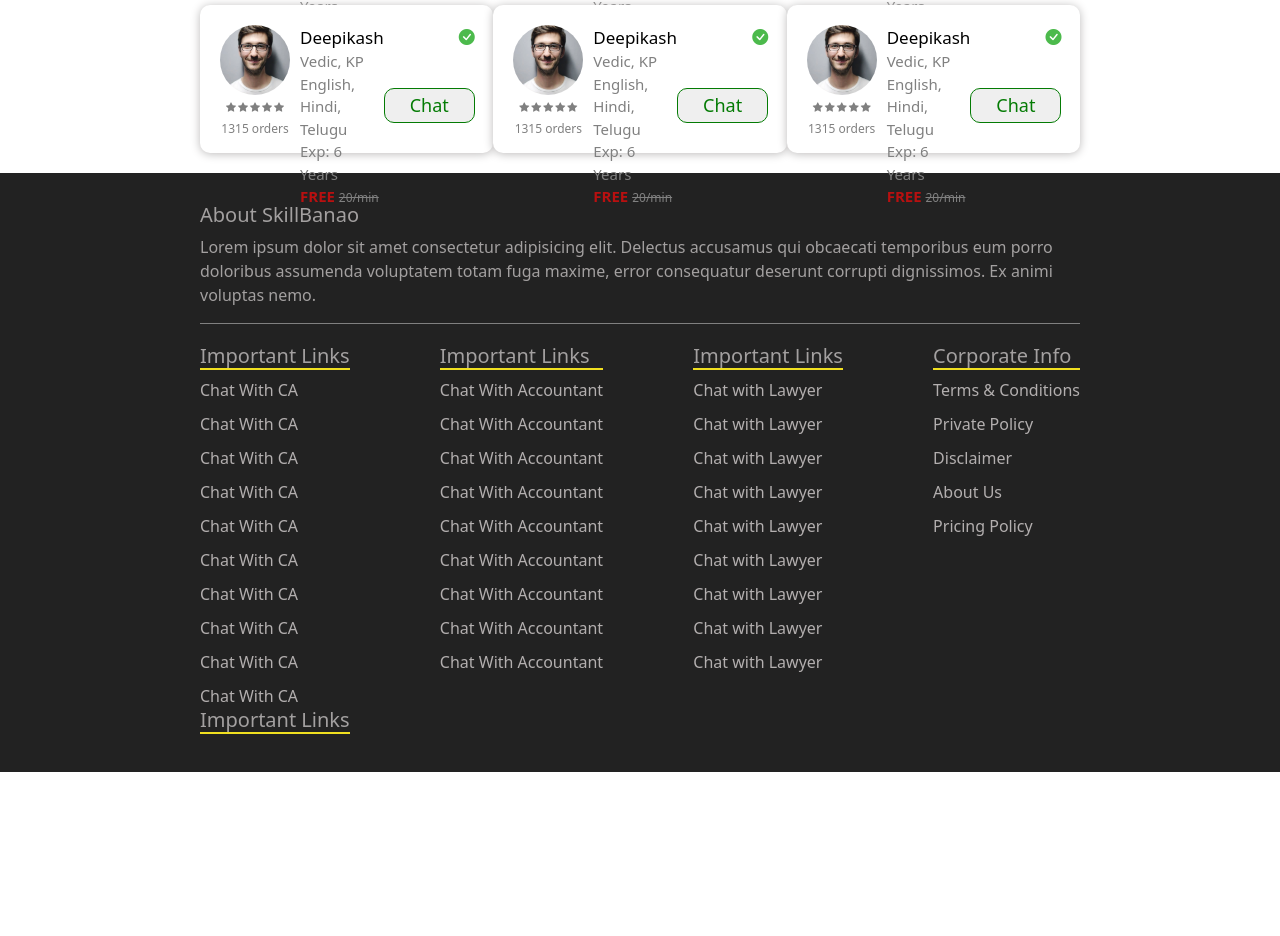
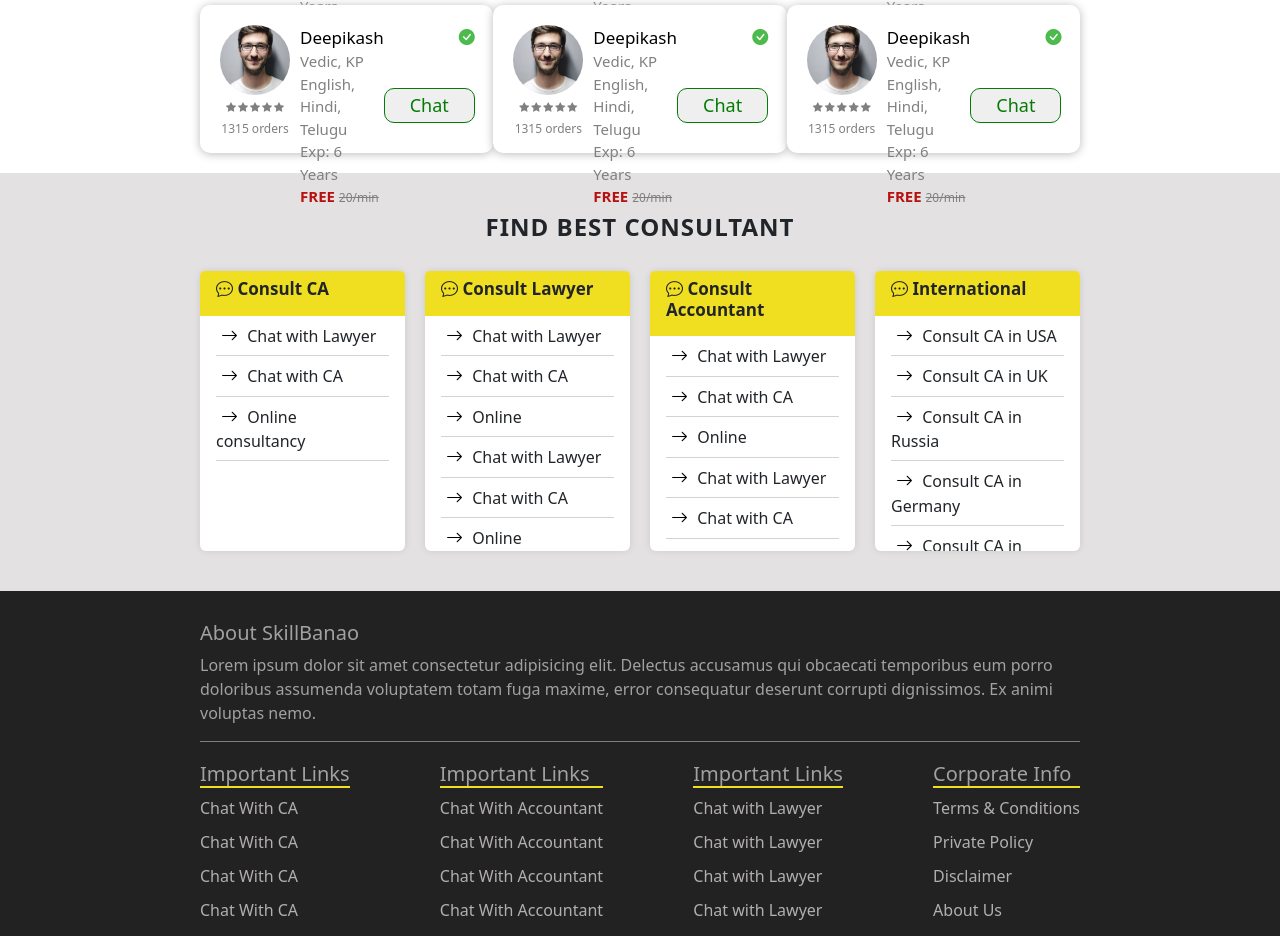
Before and after one commit to TecSynergia/skillbanao, a React (Vite) app: page /chat-with-CA in a window 1280 px wide. Shown: the part 1141-2077 px from the top of the page. Before the commit the page ends 1913 px from the top, so only its background shows below. Built offline with nearby package versions, Linux system fonts and the light colour scheme.

Commit message:
Bhargavi-Completed one component in chat page

```diff
--- a/src/components/Chat-with-CA/BestAstrologers.jsx
+++ /dev/null
@@ -1,18 +0,0 @@
-import React from 'react'
-
-function BestAstrologers() {
-  return (
-    <div className="astrologers">
-        <h4>FIND BEST ASTROLOGERS</h4>
-        <div className="astrologerCards">
-            <div className="card">
-                <div className="card-header">
-                    <h5>Consult Astrologer</h5>
-                </div>
-            </div>
-        </div>
-    </div>
-  )
-}
-
-export default BestAstrologers
--- /dev/null
+++ b/src/components/Chat-with-CA/BestConsultancy.jsx
@@ -0,0 +1,75 @@
+import React from 'react'
+import './BestConsultancy.scss'
+
+function BestConsultancy() {
+  return (
+    <div className="astrologers">
+        <h4>FIND BEST CONSULTANT</h4>
+        <div className="astrologerCards">
+            <div className="card">
+                <div className="card-header">
+                    <h6><i class="bi bi-chat-dots"></i> Consult CA</h6>
+                </div>
+                <div className="card-body">
+                  <span><i class="bi bi-arrow-right"></i> Chat with Lawyer</span>
+                  <span><i class="bi bi-arrow-right"></i> Chat with CA</span>
+                  <span><i class="bi bi-arrow-right"></i> Online consultancy</span>
+                </div>
+            </div>
+            <div className="card">
+                <div className="card-header">
+                    <h6><i class="bi bi-chat-dots"></i> Consult Lawyer</h6>
+                </div>
+                <div className="card-body">
+                  <span><i class="bi bi-arrow-right"></i> Chat with Lawyer</span>
+                  <span><i class="bi bi-arrow-right"></i> Chat with CA</span>
+                  <span><i class="bi bi-arrow-right"></i> Online</span>
+                  <span><i class="bi bi-arrow-right"></i> Chat with Lawyer</span>
+                  <span><i class="bi bi-arrow-right"></i> Chat with CA</span>
+                  <span><i class="bi bi-arrow-right"></i> Online</span>
+                  <span><i class="bi bi-arrow-right"></i> Chat with Lawyer</span>
+                  <span><i class="bi bi-arrow-right"></i> Chat with CA</span>
+                  <span><i class="bi bi-arrow-right"></i> Online</span>
+                </div>
+            </div>
+            <div className="card">
+                <div className="card-header">
+                    <h6><i class="bi bi-chat-dots"></i> Consult Accountant</h6>
+                </div>
+                <div className="card-body">
+                  <span><i class="bi bi-arrow-right"></i> Chat with Lawyer</span>
+                  <span><i class="bi bi-arrow-right"></i> Chat with CA</span>
+                  <span><i class="bi bi-arrow-right"></i> Online</span>
+                  <span><i class="bi bi-arrow-right"></i> Chat with Lawyer</span>
+                  <span><i class="bi bi-arrow-right"></i> Chat with CA</span>
+                  <span><i class="bi bi-arrow-right"></i> Online</span>
+                  <span><i class="bi bi-arrow-right"></i> Chat with Lawyer</span>
+                  <span><i class="bi bi-arrow-right"></i> Chat with CA</span>
+                  <span><i class="bi bi-arrow-right"></i> Online</span>
+                </div>
+            </div>
+              <div className="card">
+                <div className="card-header">
+                    <h6><i class="bi bi-chat-dots"></i> International</h6>
+                </div>
+                <div className="card-body">
+                  <span><i class="bi bi-arrow-right"></i> Consult CA in USA</span>
+                  <span><i class="bi bi-arrow-right"></i> Consult CA in UK</span>
+                  <span><i class="bi bi-arrow-right"></i> Consult CA in Russia</span>
+                  <span><i class="bi bi-arrow-right"></i> Consult CA in Germany</span>
+                  <span><i class="bi bi-arrow-right"></i> Consult CA in Spain</span>
+                  <span><i class="bi bi-arrow-right"></i> Consult CA in Japan</span>
+                  <span><i class="bi bi-arrow-right"></i> Consult CA in China</span>
+                  <span><i class="bi bi-arrow-right"></i> Consult CA in North Korea</span>
+                  <span><i class="bi bi-arrow-right"></i> Consult CA in South Korea</span>
+                  <span><i class="bi bi-arrow-right"></i> Consult CA in Chicago</span>
+                  <span><i class="bi bi-arrow-right"></i> Consult CA in New York</span>
+
+                </div>
+            </div>
+        </div>
+    </div>
+  )
+}
+
+export default BestConsultancy
--- /dev/null
+++ b/src/components/Chat-with-CA/BestConsultancy.scss
@@ -0,0 +1,61 @@
+.astrologers{
+    text-align: center;
+    background-color: rgb(227, 225, 225);
+    padding: 40px 200px;
+    h4{
+        font-weight: 700;
+        letter-spacing: 1px;
+        margin-bottom: 30px;
+    }
+    .astrologerCards{
+        display: flex;
+        flex-direction: row;
+        justify-content: space-between;
+        gap: 20px;
+        .card{
+            width: 300px;
+            height: 280px;
+            border: none;
+            box-shadow: 0px 0px 6px rgb(204, 202, 202);
+            .card-header{
+                background-color: #f0df20;
+                border-bottom: none;
+                position: sticky;
+                top: 0;
+                h6{
+                    text-align: left;
+                    font-size: 17px;
+                    font-weight: 700;
+                }
+            }
+            .card-body{
+                display: flex;
+                overflow-y: scroll;
+                // scrollbar-width:none;
+                flex-direction: column;
+                padding-top: 0px;
+                text-align: left;
+                span{
+                    padding: 7px 0px;
+                    cursor: pointer;
+                    border-bottom: 1px solid lightgray;
+                    &:hover{
+                        color: #f0df20;
+                    }
+                    i{
+                        font-size: 17px;
+                        font-weight: bold;
+                        padding: 0px 5px;
+                        color: black;
+                        &:hover{
+                            color: black;
+                        }
+                    }
+                }
+                &::-webkit-scrollbar{
+                    width: thin;
+                }
+            }
+        }
+    }
+}
--- a/src/components/Chat-with-CA/ChatWithCA.jsx
+++ b/src/components/Chat-with-CA/ChatWithCA.jsx
@@ -1,12 +1,13 @@
 import React from 'react'
 import SearchBar from './SearchBar'
-import BestAstrologers from './BestAstrologers'
 import PersonDetails from './PersonDetails'
+import BestConsultancy from './BestConsultancy'
 
 function ChatWithCA() {
   return (
     <>
        <SearchBar/>
+
        <PersonDetails/>
        <PersonDetails/>
        <PersonDetails/>
@@ -14,6 +15,9 @@ function ChatWithCA() {
        <PersonDetails/>
        <PersonDetails/>
        <PersonDetails/>
+
+       <BestConsultancy/>
+
 
 
 
```
